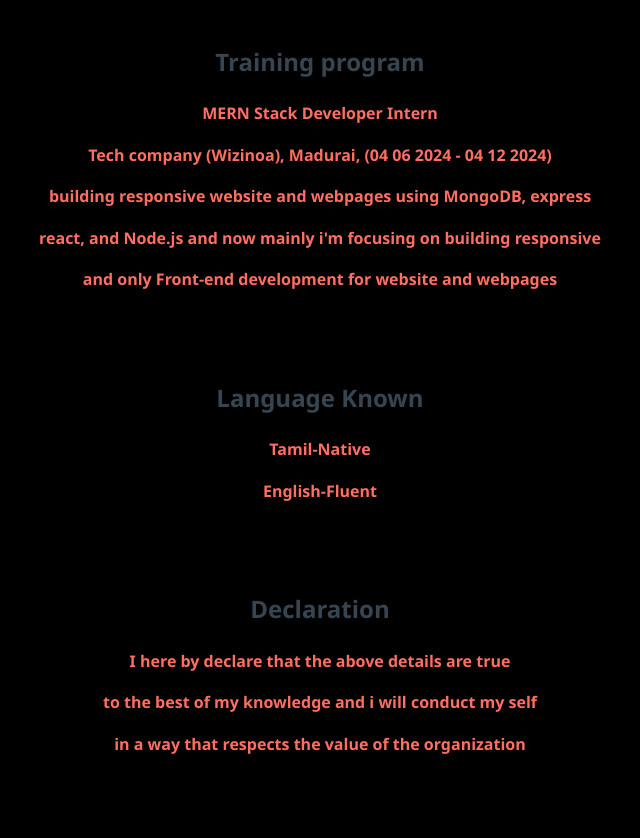
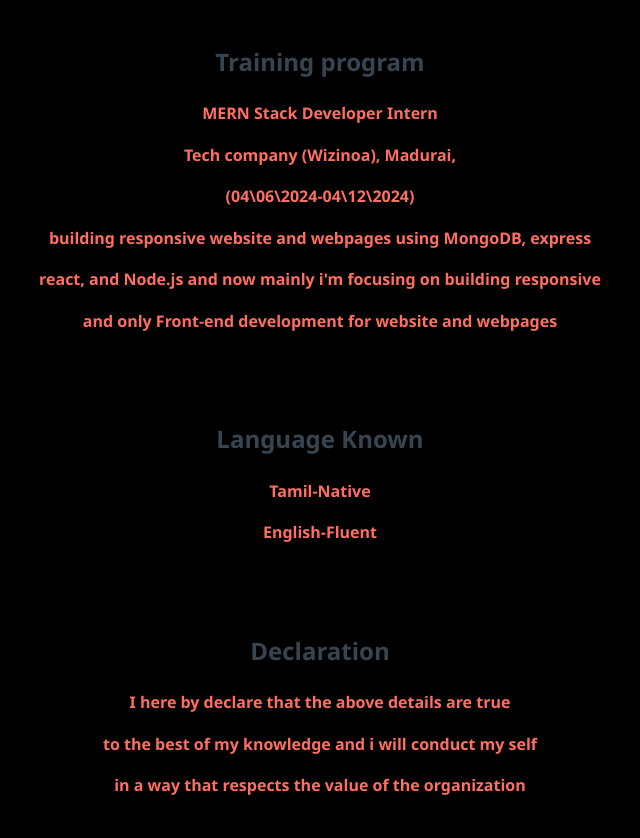
Before and after one commit to srbshree2003/my-portfolio, a plain HTML site: page index.html in a window 1280 px wide. Shown: the part 1552-2390 px from the top of the page, without its empty margins (320-960 px from the left). Drawn offline with Linux system fonts and the light colour scheme.

Commit message:
Update index.html

```diff
--- a/index.html
+++ b/index.html
@@ -13,7 +13,7 @@
 
 
     <p><strong>Address: 4/529, Manthaiamman kovil street Madurai-625007</strong></p>
-    <p><strong>phone: +91 8838825907 || E-mail: srbshree2003@gmail.com
+    <p><strong>phone: +91 8838825907 || E-mail: srbshree2003@gmail.com</strong</p>
 
 
   <section id="summary">
@@ -58,7 +58,8 @@
   <section id="internship">
     <h2>Training program</h2>
     <p><strong>MERN Stack Developer Intern</strong>
-      <p><strong>Tech company (Wizinoa), Madurai, (04 06 2024 - 04 12 2024) </strong></p>
+      <p><strong>Tech company (Wizinoa), Madurai,</strong></p>
+      <p><strong> (04\06\2024-04\12\2024)</strong></p>
       <p><strong>building responsive website and webpages using MongoDB, express </strong></p>
       <p><strong>react, and Node.js and now mainly i'm focusing on building responsive</strong></p>
       <p><strong>and only Front-end development for website and webpages</strong></p>
```
